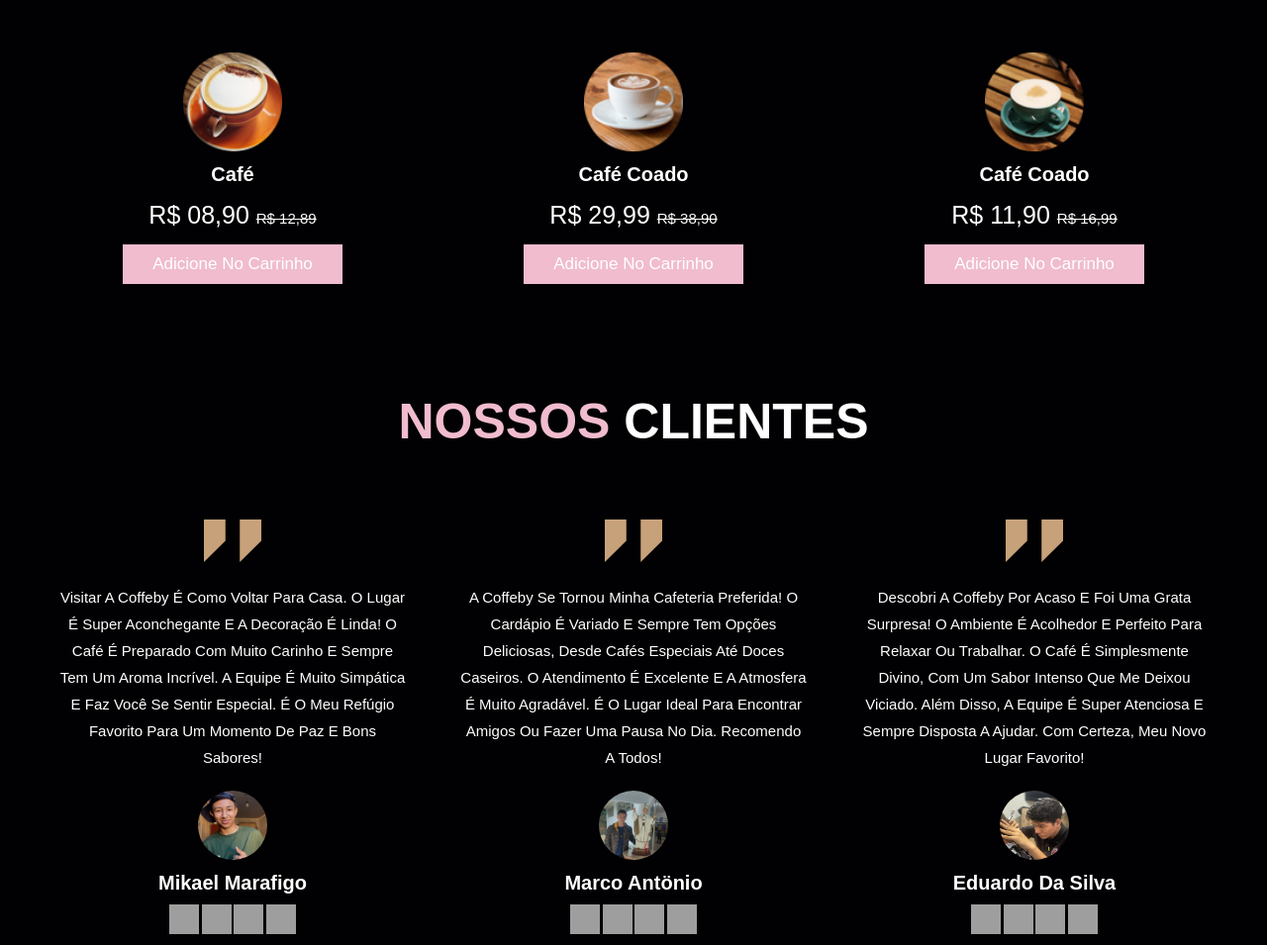
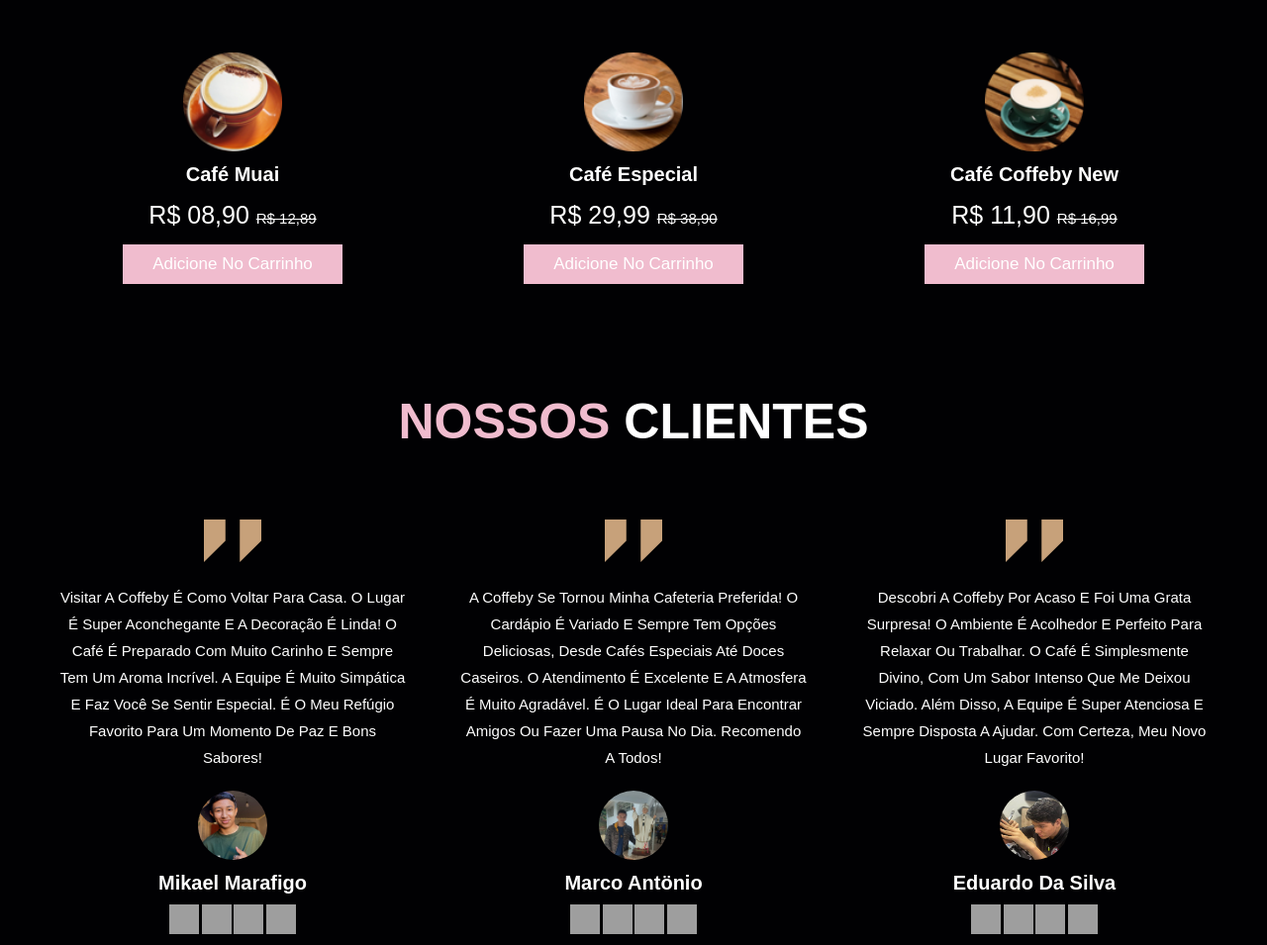
Before and after one commit to Beatrys-lira/COFFEBY, a plain HTML site: page COFFEBY/index.html in a window 1280 px wide. Shown: the part 2088-3043 px from the top of the page at 99% size. Drawn offline with Linux system fonts and the light colour scheme; grey boxes are pictures that could not be loaded.

Commit message:
index.html

```diff
--- a/COFFEBY/index.html
+++ b/COFFEBY/index.html
@@ -80,19 +80,19 @@
             </div>
             <div class="box">
                 <img src="./img/menu-4.png" alt="item-4">
-                <h3>Café</h3>
+                <h3>Café Muai</h3>
                 <div class="price">R$ 08,90 <span>R$ 12,89</span></div>
                 <a href="#" class="btn">Adicione no Carrinho</a>
             </div>
             <div class="box">
                 <img src="./img/menu-5.png" alt="item-5">
-                <h3>Café coado</h3>
+                <h3>Café especial</h3>
                 <div class="price">R$ 29,99 <span>R$ 38,90</span></div>
                 <a href="#" class="btn">Adicione no Carrinho</a>
             </div>
             <div class="box">
                 <img src="./img/menu-6.png" alt="item-6">
-                <h3>Café coado</h3>
+                <h3>Café Coffeby new</h3>
                 <div class="price">R$ 11,90 <span>R$ 16,99</span></div>
                 <a href="#" class="btn">Adicione no Carrinho</a>
             </div>
```
